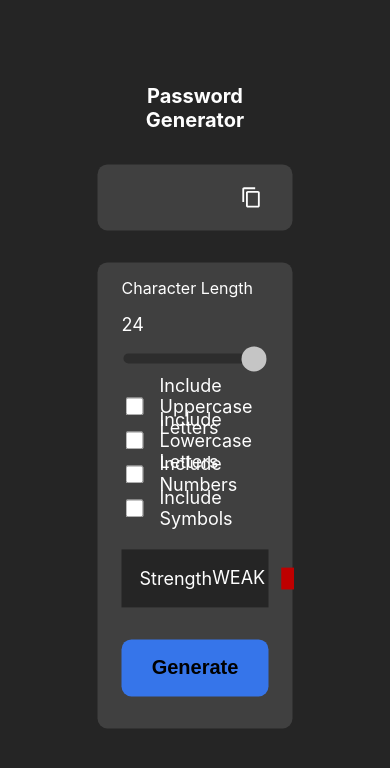
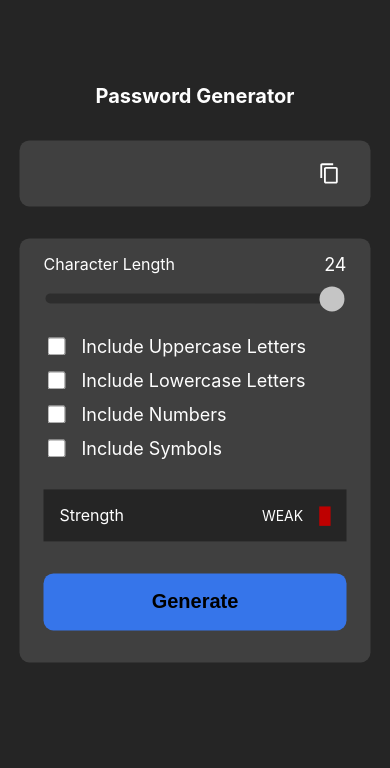
Before and after one commit to AlejoLang/password-generator, a React (Create React App) app: page / in a window 390 px wide. Shown: the top 768 px of the page. Built offline with nearby package versions, Linux system fonts and the light colour scheme; the HTML template or start-up script is replaced by a standard one.

Commit message:
Add mobile design

```diff
--- a/src/App.css
+++ b/src/App.css
@@ -30,6 +30,14 @@ h1
   width: 100%;
   border-radius: 10px;
   margin: 2rem 0;
+}
+
+.passwordDivText
+{
+  max-width: 90%;
+  overflow: hidden;
+  word-wrap: break-word;
+  word-break: break-all;
 }
 
 .copyPasswordBtn
@@ -162,3 +170,20 @@ h1
 {
   background: rgb(38, 80, 157);
 }
+
+@media screen and (max-width: 800px) {
+  .App
+  {
+    width: 90%;
+  }
+
+  .passwordStrength
+  {
+    font-size: 16px;
+  }
+
+  .passwordStrengthText
+  {
+    font-size: 14px;
+  }
+}
```
